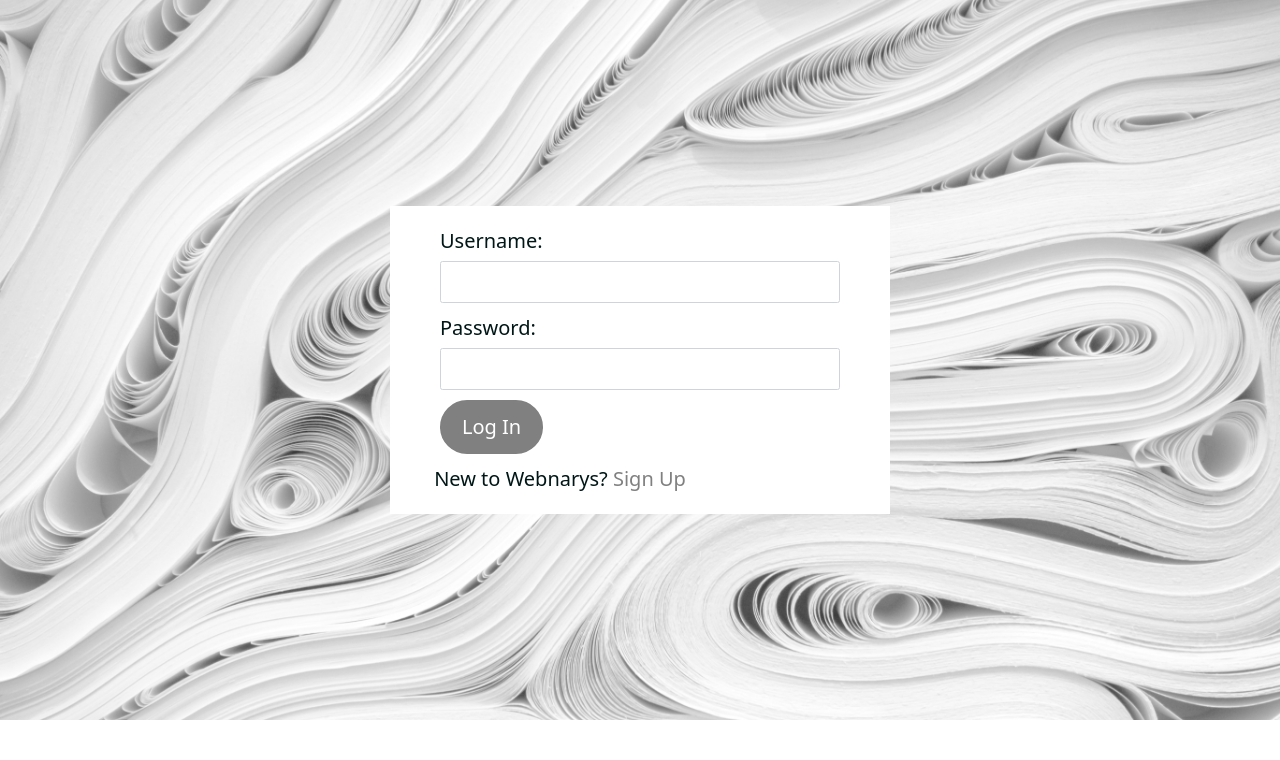
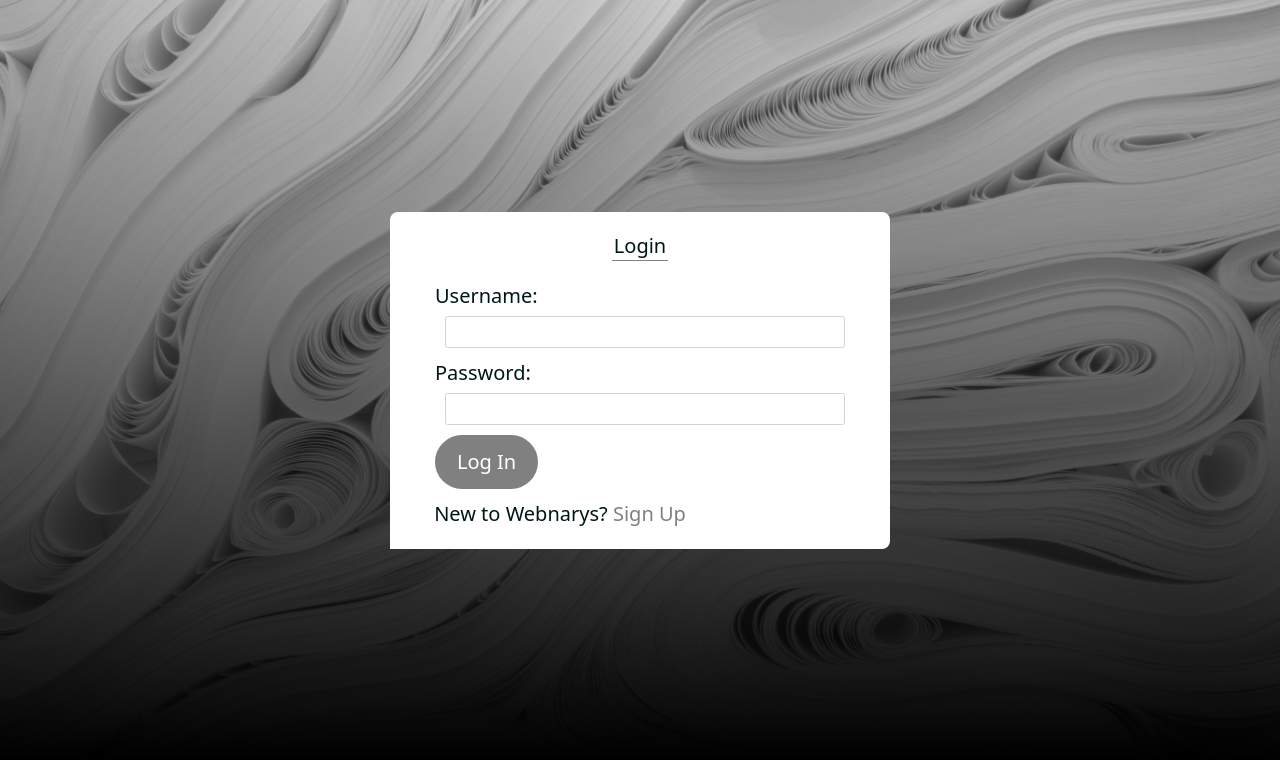
Before and after one commit to KoyalThakur/final-year-project, a Django app: page /signIn in a window 1280 px wide. Shown: the part 80-840 px from the top of the page. Before the commit the page ends 800 px from the top, so only its background shows below. Run offline with Django 3.2, Linux system fonts and the light colour scheme.

Commit message:
signup design done

```diff
--- a/Webnarys/static/style.css
+++ b/Webnarys/static/style.css
@@ -139,7 +139,7 @@ a {
     margin: 0.5rem;
 }
 
-/************ SIGNIN PAGE DESIGN *************/
+/************ SIGNIN & SIGNUP PAGE DESIGN *************/
 .signin-container {
     display: flex;
     flex-direction: column;
@@ -148,17 +148,18 @@ a {
     width: 50rem;
     padding: 2rem;
     margin: auto;
+    border-radius: 0.8rem 0.8rem 0.8rem 0rem;
     background-color: var(--pri-background-color);
 }
 
 .main-container {
-    background: url("../static/images/jj-ying-WmnsGyaFnCQ-unsplash.jpg");
+    background: linear-gradient(rgba(0,0,0,.2),rgba(0,0,0)),url("../static/images/jj-ying-WmnsGyaFnCQ-unsplash.jpg");
     background-size: cover;
     background-repeat: no-repeat;
     background-position: center;
     margin-top: 0rem;
     width: 100%;
-    height: 90vh;
+    height: 95vh;
     display: flex;
 }
 
@@ -169,7 +170,7 @@ a {
 
 .input-div {
     width: 40rem;
-    padding: 1rem;
+    padding: 0.5rem;
     font-size: 1rem;
     line-height: 2rem;
 }
@@ -189,12 +190,31 @@ a {
     color: #25a306;
 }
 
-/********** SIGNUP PAGE DESIGN **************/
+/** SIGNUP PAGE DESIGN **/
 
 ul {
     display: none;
 }
 
+.helptext{
+    display: none;
+}
+
+p{
+    display: flex;
+    flex-direction: row;
+    justify-content: space-between;
+}
+
+input {
+    margin-left: 1rem;
+}
+
+.signup--heading{
+    margin-bottom: 2rem;
+    border-bottom: solid var(--border-color) 0.1rem;
+    padding: 0.2rem;
+}
 /*********** ABOUT PAGE DESIGN **************/
 .about-head {
     background: url("../static/images/joe-woods-4Zaq5xY5M_c-unsplash.jpg");
@@ -280,7 +300,7 @@ ul {
     }
 }
 
-@media (max-width: 510px) {
+@media (max-width: 480px) {
 
     /* right container */
     .right-section-container {
@@ -299,7 +319,7 @@ ul {
 
     /* signin page */
     .signin-container {
-        width: 30rem;
+        width: max-content;
         padding: 1rem;
     }
 
@@ -322,6 +342,14 @@ ul {
         margin-right: 1.5rem;
     }
 
+    p{
+        margin: 0.7rem 0rem;
+    }
+
+    input{
+        margin-left: 0rem;
+    }
+
     /* about us page */
     .about-head {
         height: 70vh;
--- a/Webnarys/templates/signIn.html
+++ b/Webnarys/templates/signIn.html
@@ -3,12 +3,12 @@
 {%block body %}
 <div class="main-container">
   <div class="signin-container">
+  <h2 class="signup--heading">Login</h2>
     <form method="post" action="/signIn">
       {% csrf_token %}
       <div class="mb-3">
         <label for="loginname" class="form-label">Username: </label>
-      <input type="text"
-      class="form-control input-div" id="loginname" name="loginname">
+        <input type="text" class="form-control input-div" id="loginname" name="loginname">
       </div>
       <div class="mb-3">
         <label for="loginpassword" class="form-label">Password: </label>
```
Also changed, not shown: Webnarys/templates/signUp.html (+8 -4 lines), Webnarys/db.sqlite3. Lines whose indentation alone changed are shown as unchanged.
